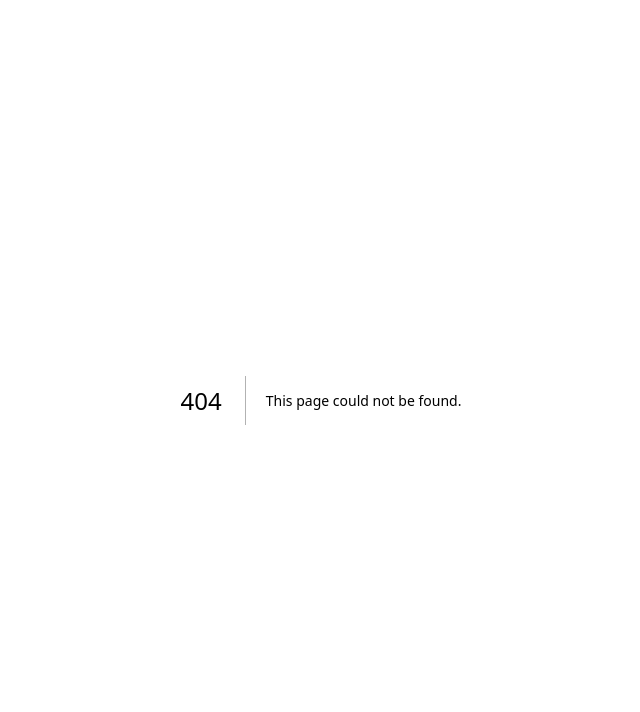
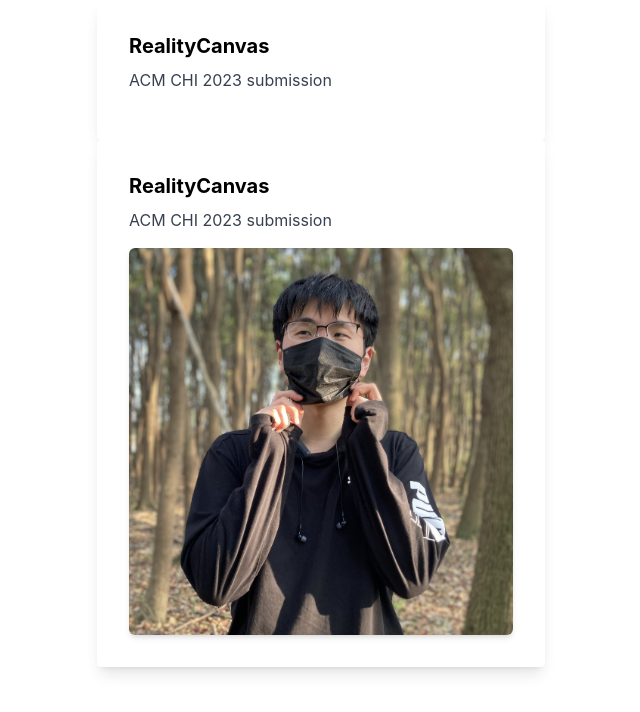
Before and after one commit to zhijie-os/next-blog, a Next.js app: page /projects in a window 1280 px wide. Before the commit this address had no page. Shown: the top 712 px of the page, without its empty margins (319-959 px from the left). Built offline with nearby package versions, Linux system fonts and the light colour scheme.

Commit message:
Trying to code

```diff
--- /dev/null
+++ b/components/project.tsx
@@ -0,0 +1,33 @@
+import YouTube from 'react-youtube';
+import Image from 'next/image'
+
+type ProjectProps = {
+    title: string;
+    description: string;
+    imageUrl?: string;
+    youtubeId?: string;
+}
+
+export default function Project({ title, description, imageUrl, youtubeId }: ProjectProps) {
+    return (
+        <div className="max-w-md mx-auto p-4 md:p-8 rounded shadow-lg bg-white overflow-hidden">
+            <h3 className="text-xl font-bold mb-2">{title}</h3>
+            <p className="text-gray-700 mb-4">{description}</p>
+            {youtubeId ? (
+                <YouTube
+                    videoId={youtubeId}
+                    opts={{ height: '78', width: '128' }}
+                    className="rounded-md shadow-md h-full w-full object-cover"
+                />
+            ) : (
+                <Image className="rounded-md shadow-md h-full w-full object-cover"
+                //! tells TypeScript that even though something looks like it could be null, it can trust you that it's not
+                src={imageUrl!}
+                alt={title}
+                width='78'
+                height='128'
+                />
+            )}
+        </div>
+    );
+}
--- a/package.json
+++ b/package.json
@@ -17,6 +17,12 @@
     "next": "13.0.6",
     "react": "18.2.0",
     "react-dom": "18.2.0",
+    "react-youtube": "^10.1.0",
     "typescript": "4.9.4"
+  },
+  "devDependencies": {
+    "autoprefixer": "^10.4.13",
+    "postcss": "^8.4.20",
+    "tailwindcss": "^3.2.4"
   }
 }
--- /dev/null
+++ b/pages/projects.tsx
@@ -0,0 +1,20 @@
+import Project from "../components/project";
+
+export default function Projects() {
+  return (
+    <div>
+      <Project
+        title="RealityCanvas"
+        description="ACM CHI 2023 submission"
+        youtubeId="3P1uGJaSVfg"
+      ></Project>
+
+      <Project
+        title="RealityCanvas"
+        description="ACM CHI 2023 submission"
+        imageUrl="/images/avatar.png"
+      ></Project>
+    </div>
+
+  )
+}
--- /dev/null
+++ b/postcss.config.js
@@ -0,0 +1,6 @@
+module.exports = {
+  plugins: {
+    tailwindcss: {},
+    autoprefixer: {},
+  },
+}
--- a/styles/globals.css
+++ b/styles/globals.css
@@ -33,3 +33,8 @@ a:hover {
     background: black;
   }
 }
+
+
+@tailwind base;
+@tailwind components;
+@tailwind utilities;
--- /dev/null
+++ b/tailwind.config.js
@@ -0,0 +1,11 @@
+/** @type {import('tailwindcss').Config} */
+module.exports = {
+  content: [
+    "./pages/**/*.{js,ts,jsx,tsx}",
+    "./components/**/*.{js,ts,jsx,tsx}",
+  ],
+  theme: {
+    extend: {},
+  },
+  plugins: [],
+}
```
Also changed, not shown: 1 other file (tests, documents, lock files or other folders).
